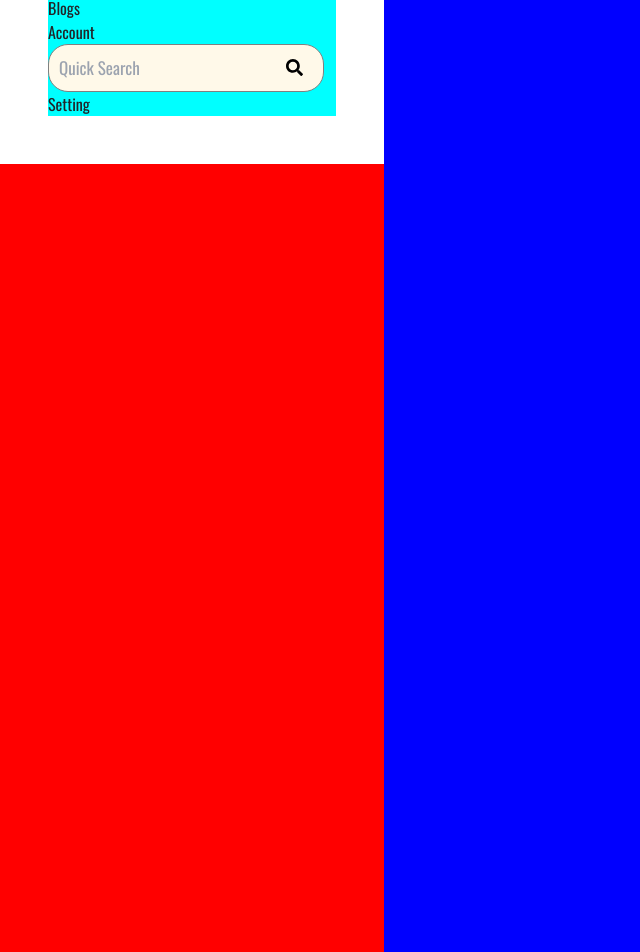
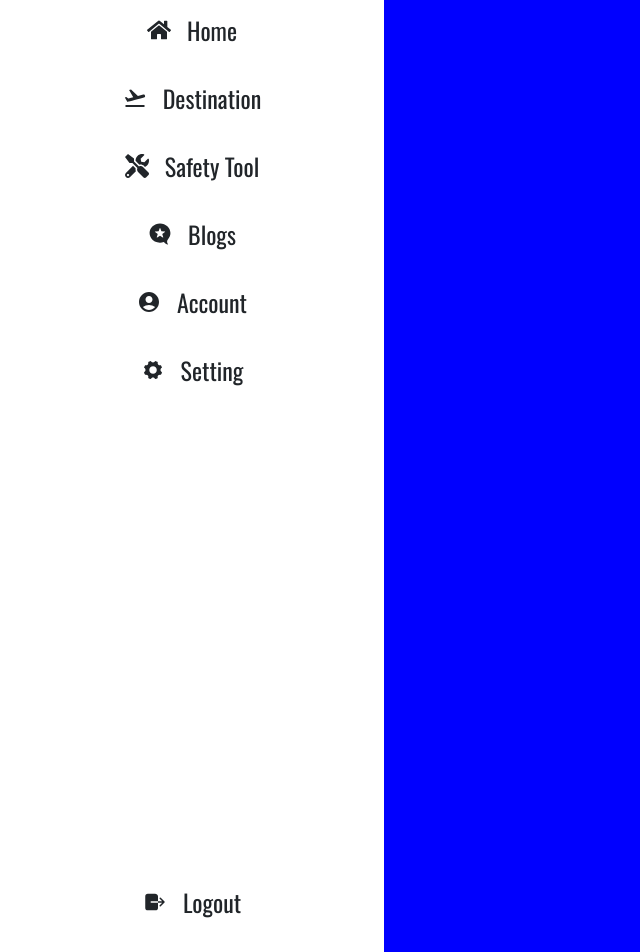
Before and after one commit to vishalbarai007/Demo_Adventurer, a React (Create React App) app: page /Account in a window 1280 px wide. Shown: the part 524-1476 px from the top of the page, without its empty margins (0-640 px from the left). Built offline with nearby package versions, Linux system fonts and the light colour scheme.

Commit message:
Added Icons in navbar

```diff
--- a/src/CSSFiles/MobileNavbar.css
+++ b/src/CSSFiles/MobileNavbar.css
@@ -6,20 +6,25 @@
 
 }
 
-/* .Nav-item{
-    font-size: 1.5rem;
-    padding: 0.5rem;
-    & ul:nth-child(
-        margin: 10em;
+.nav{
+    display: flex;
+    flex-direction: column;
+    & li:last-child{
+        margin-top: 60vh;
+    }
 
-    )
+}
 
-} */
+.Nav-item{
+  margin-top: 1rem;
+  display: flex;
+  justify-content: center;
+  align-items: center;
+  gap: 1rem;
+  font-size: 1.5rem;
+  padding: 0.5rem;
 
-
-.Navmob ul {
-    background-color: aqua;
-  }
+}
 
 
 .Nav-item:hover {
@@ -28,6 +33,7 @@
   }
 
   form input[type=text] {
+    margin-top: 1rem;
     padding: 10px;
     font-size: 17px;
     border: 1px solid grey;
--- a/src/CSSFiles/Navbar.css
+++ b/src/CSSFiles/Navbar.css
@@ -70,7 +70,16 @@
     background-repeat: no-repeat;
   }
 
+  .nav-item{
+    color: #fff9e9;
+    padding: 5px;
+    display: flex;
+    justify-content: center;
+    align-items: center;
+  }
+
   .nav-item:hover {
+    color: #013328;
     background-color: #fff9e9;
     border-radius: 50px;
   }
--- a/src/components/MobileNavbar.jsx
+++ b/src/components/MobileNavbar.jsx
@@ -3,6 +3,14 @@ import { Link } from 'react-router-dom';
 import { motion } from "framer-motion";
 import { FaSearch } from "react-icons/fa";
 import '../CSSFiles/MobileNavbar.css'
+import { FaHome } from "react-icons/fa";
+import { IoIosSettings } from "react-icons/io";
+import { FaTools } from "react-icons/fa";
+import { FaMicroblog } from "react-icons/fa";
+import { MdAccountCircle } from "react-icons/md";
+import { MdFlightTakeoff } from "react-icons/md";
+import { IoLogOut } from "react-icons/io5";
+
 
 
 function MobileNavbar() {
@@ -11,28 +19,8 @@ function MobileNavbar() {
 
         <div className='Navmob'>
 
-            <nav>
+            <nav className='nav'>
                 <ul>
-                    <motion.li className='Nav-item' whileHover={{scale: 1.2}}>
-                        <Link to={"/BaseContent"} className='dropbtn text-40 no-underline'> Home </Link>
-                    </motion.li>
-
-                    <motion.li className='Nav-item' whileHover={{scale: 1.2}}>
-                        <Link to={"/BaseContent"} className='dropbtn text-40 no-underline'> Destination </Link>
-                    </motion.li>
-
-                    <motion.li className='Nav-item' whileHover={{scale: 1.2}}>
-                        <Link to={"/BaseContent"} className='dropbtn text-40 no-underline'> Safety Tool </Link>
-                    </motion.li>
-
-                    <motion.li className='Nav-item' whileHover={{scale: 1.2}}>
-                        <Link to={"/BaseContent"} className='dropbtn text-40 no-underline'> Blogs </Link>
-                    </motion.li>
-
-                    <motion.li className='Nav-item' whileHover={{scale: 1.2}}>
-                        <Link to={"/BaseContent"} className='dropbtn text-40 no-underline'> Account </Link>
-                    </motion.li>
-
                     <motion.li className="nav-form">
                         <form className="form flex">
                             <input type="text" placeholder="Quick Search" name="search"></input>
@@ -41,7 +29,38 @@ function MobileNavbar() {
                     </motion.li>
 
                     <motion.li className='Nav-item' whileHover={{scale: 1.2}}>
+                        <FaHome/>
+                        <Link to={"/BaseContent"} className='dropbtn text-40 no-underline'> Home </Link>
+                    </motion.li>
+
+                    <motion.li className='Nav-item' whileHover={{scale: 1.2}}>
+                        <MdFlightTakeoff/>
+                        <Link to={"/BaseContent"} className='dropbtn text-40 no-underline'> Destination </Link>
+                    </motion.li>
+
+                    <motion.li className='Nav-item' whileHover={{scale: 1.2}}>
+                        <FaTools/>
+                        <Link to={"/BaseContent"} className='dropbtn text-40 no-underline'> Safety Tool </Link>
+                    </motion.li>
+
+                    <motion.li className='Nav-item' whileHover={{scale: 1.2}}>
+                        <FaMicroblog/>
+                        <Link to={"/BaseContent"} className='dropbtn text-40 no-underline'> Blogs </Link>
+                    </motion.li>
+
+                    <motion.li className='Nav-item' whileHover={{scale: 1.2}}>
+                        <MdAccountCircle/>
+                        <Link to={"/BaseContent"} className='dropbtn text-40 no-underline'> Account </Link>
+                    </motion.li>
+
+                    <motion.li className='Nav-item' whileHover={{scale: 1.2}}>
+                        <IoIosSettings/>
                         <Link to={"/BaseContent"} className='dropbtn text-40 no-underline'> Setting </Link>
+                    </motion.li>
+
+                    <motion.li className='Nav-item' whileHover={{scale: 1.2}}>
+                        <IoLogOut/>
+                        <Link to={"/BaseContent"} className='dropbtn text-40 no-underline'> Logout </Link>
                     </motion.li>
                 </ul>
             </nav>
--- a/src/components/Navbar.jsx
+++ b/src/components/Navbar.jsx
@@ -4,6 +4,13 @@ import { Link } from "react-router-dom";
 import { FaSearch } from "react-icons/fa";
 import { motion } from "framer-motion";
 import '../CSSFiles/Navbar.css'
+import { FaHome } from "react-icons/fa";
+// import { IoIosSettings } from "react-icons/io";
+import { FaTools } from "react-icons/fa";
+import { FaMicroblog } from "react-icons/fa";
+import { MdAccountCircle } from "react-icons/md";
+import { MdFlightTakeoff } from "react-icons/md";
+// import { IoLogOut } from "react-icons/io5";
 
 
 function Navbar() {
@@ -43,22 +50,27 @@ function Navbar() {
                 <motion.a className="NavLogo text-white w-1/6 p-1 flex justify-center align-middle" href="#"></motion.a>
                 <ul className="navbar-ul gap-10">
                     <motion.li className="nav-item" whileHover={{ scale: 1.2 }}>
+                        <FaHome/>
                         <Link to={"/BaseContent"} className='dropbtn text-40 text-white no-underline'>HOME</Link>
                     </motion.li>
 
                     <motion.li className="nav-item" whileHover={{ scale: 1.2 }}>
+                        <MdFlightTakeoff/>
                         <Link to={"#"} className='dropbtn text-40 text-white no-underline'>DESTINATION</Link>
                     </motion.li>
 
                     <motion.li className="nav-item" whileHover={{ scale: 1.2 }}>
+                        <FaTools/>
                         <Link to={"#"} className='dropbtn text-40 text-white no-underline'>SAFETY INFO</Link>
                     </motion.li>
 
                     <motion.li className="nav-item" whileHover={{ scale: 1.2 }}>
+                        <FaMicroblog/>
                         <Link to={"#"} className='dropbtn text-40 text-white no-underline'>BLOGS</Link>
                     </motion.li>
 
                     <motion.li className="nav-item" whileHover={{ scale: 1.2 }}>
+                        <MdAccountCircle/>
                         <Link to={"/Account"} className='dropbtn text-40 text-white no-underline'>ACCOUNT</Link>
                     </motion.li>
 
```
